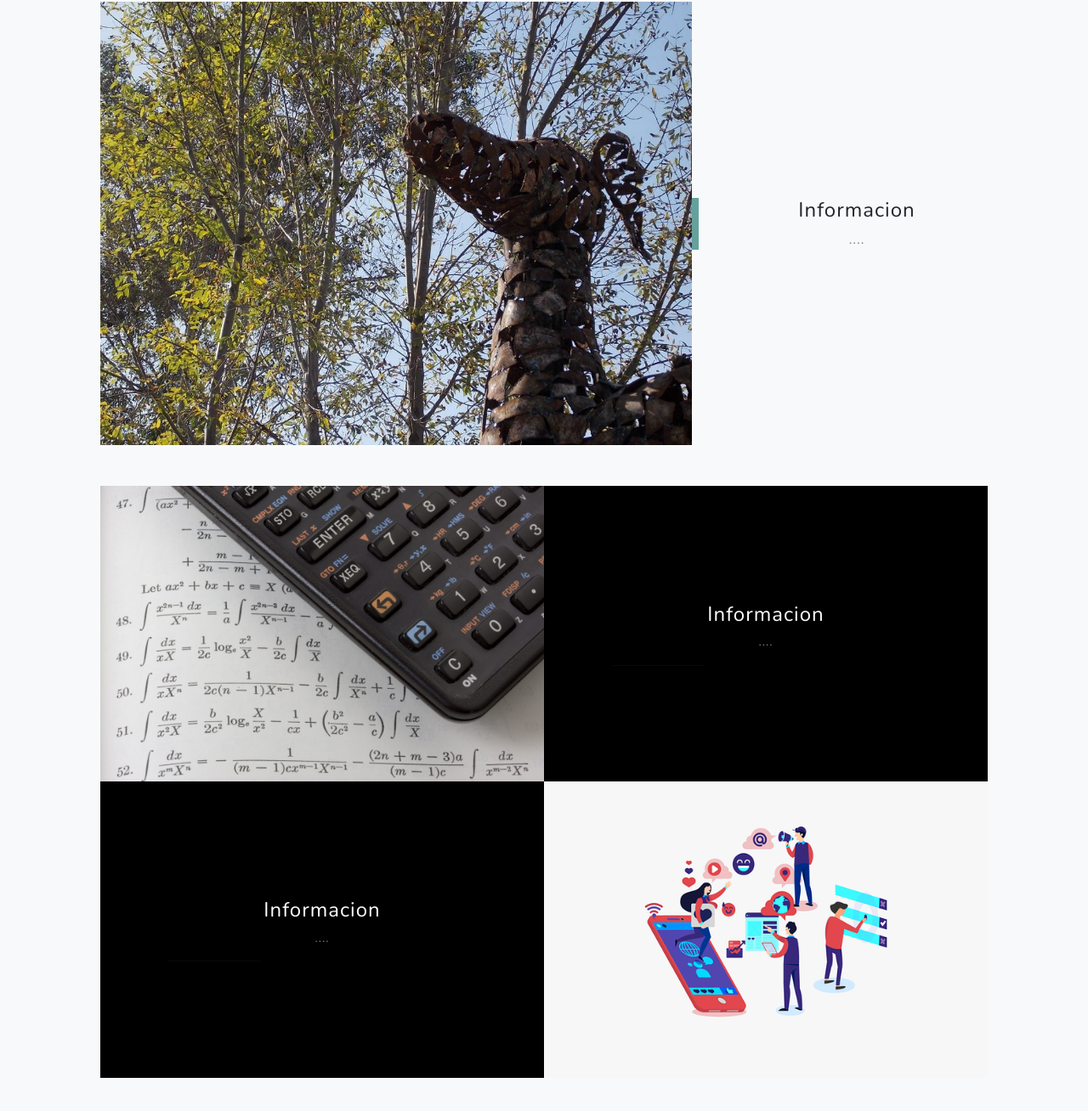
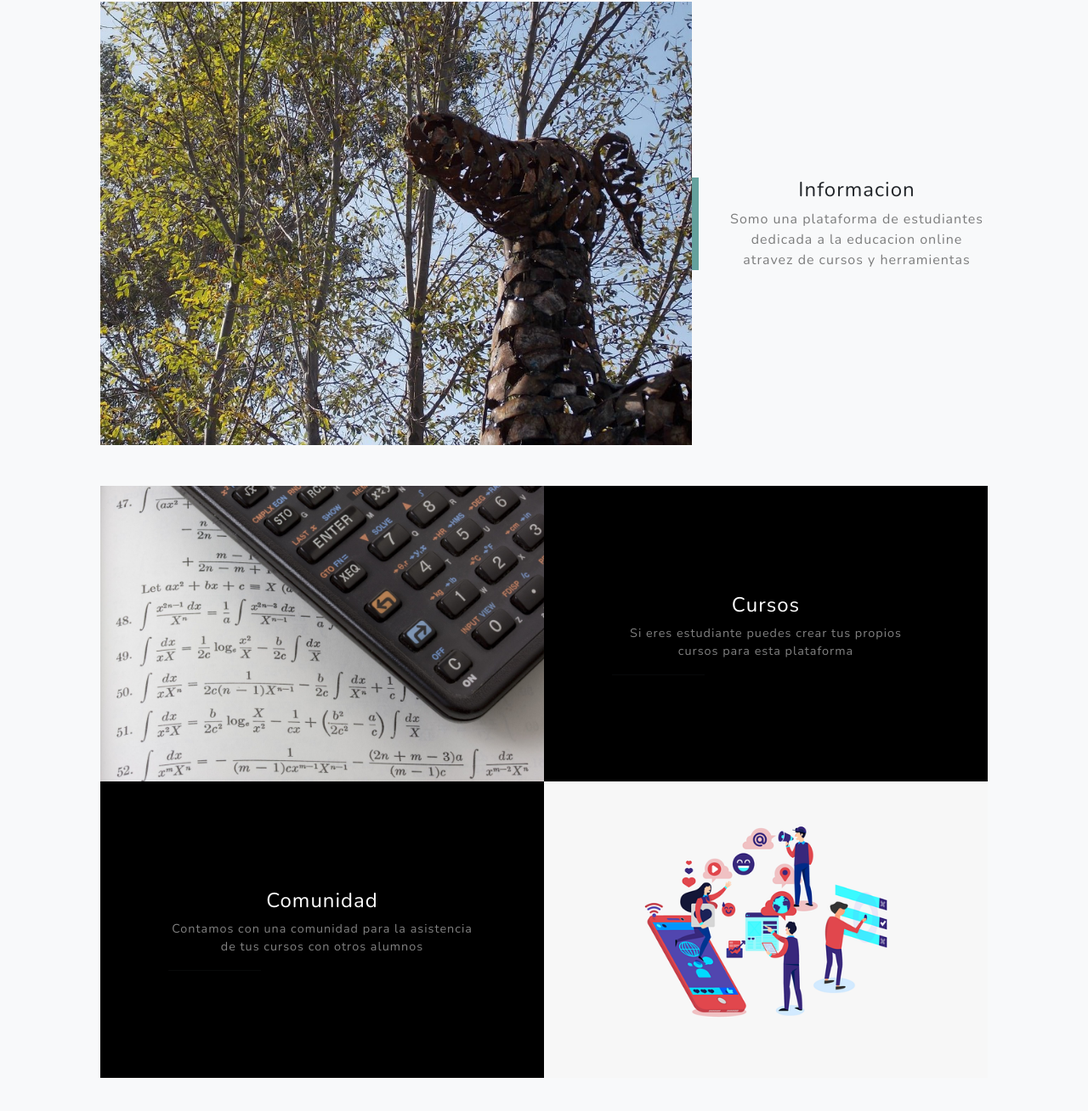
Before and after one commit to EducaTec01/Educate.02, a plain HTML site: page index.html in a window 1280 px wide. Shown: the part 1308-2616 px from the top of the page at 85% size. Drawn offline with nearby package versions, Linux system fonts and the light colour scheme.

Commit message:
Update.html
Texto

```diff
--- a/index.html
+++ b/index.html
@@ -68,7 +68,7 @@
                     <div class="col-xl-4 col-lg-5">
                         <div class="featured-text text-center text-lg-left">
                             <h4>Informacion</h4>
-                            <p class="text-black-50 mb-0">....</p>
+                            <p class="text-black-50 mb-0">Somo una plataforma de estudiantes dedicada a la educacion online atravez de cursos y herramientas</p>
                         </div>
                     </div>
                 </div>
@@ -79,8 +79,8 @@
                         <div class="bg-black text-center h-100 project">
                             <div class="d-flex h-100">
                                 <div class="project-text w-100 my-auto text-center text-lg-left">
-                                    <h4 class="text-white">Informacion</h4>
-                                    <p class="mb-0 text-white-50">....</p>
+                                    <h4 class="text-white">Cursos</h4>
+                                    <p class="mb-0 text-white-50">Si eres estudiante puedes crear tus propios cursos para esta plataforma</p></p>
                                     <hr class="d-none d-lg-block mb-0 ms-0" />
                                 </div>
                             </div>
@@ -94,8 +94,8 @@
                         <div class="bg-black text-center h-100 project">
                             <div class="d-flex h-100">
                                 <div class="project-text w-100 my-auto text-center text-lg-right">
-                                    <h4 class="text-white">Informacion</h4>
-                                    <p class="mb-0 text-white-50">....</p>
+                                    <h4 class="text-white">Comunidad</h4>
+                                    <p class="mb-0 text-white-50">Contamos con una comunidad para la asistencia de tus cursos con otros alumnos</p>
                                     <hr class="d-none d-lg-block mb-0 me-0" />
                                 </div>
                             </div>
```
